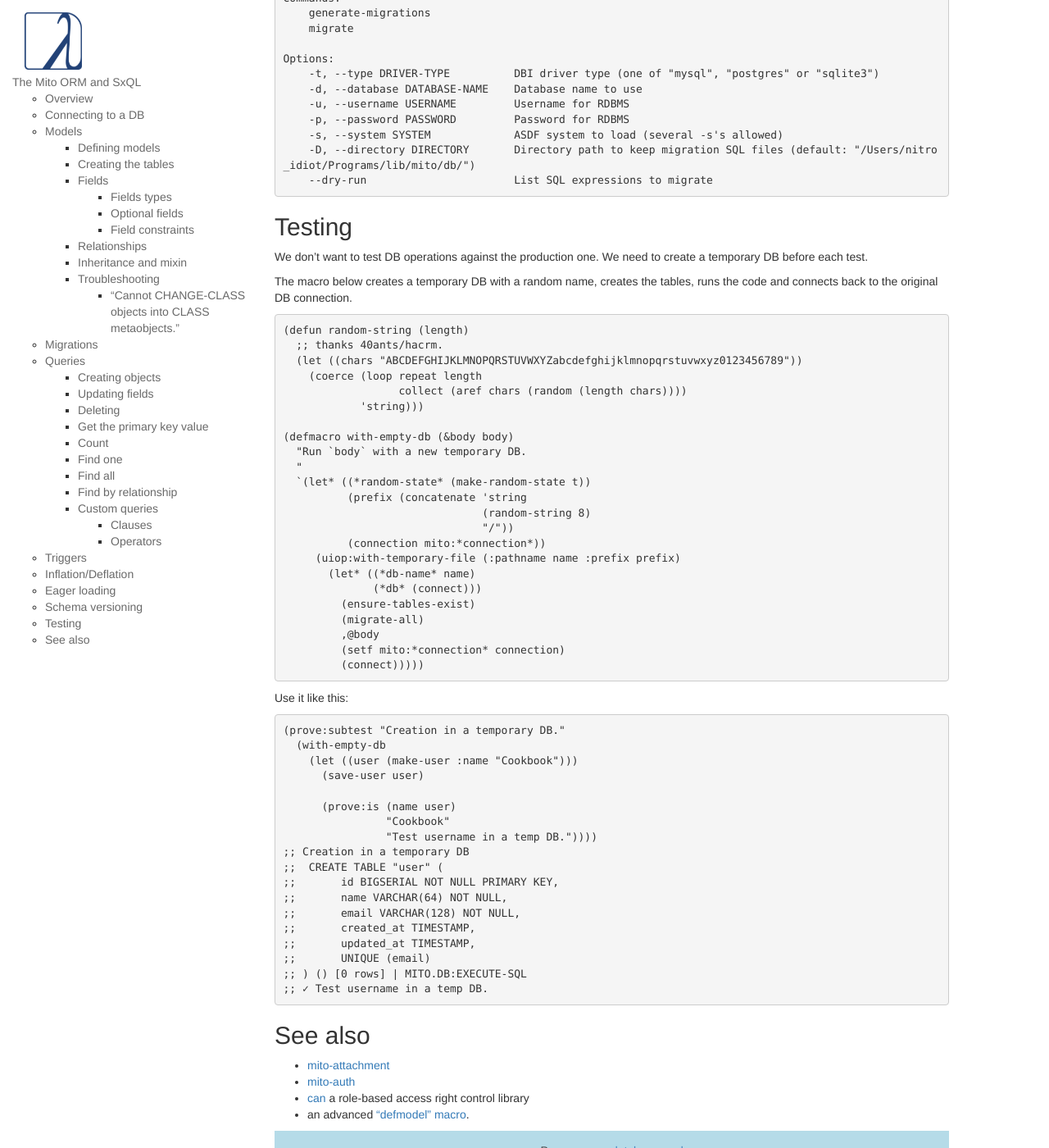
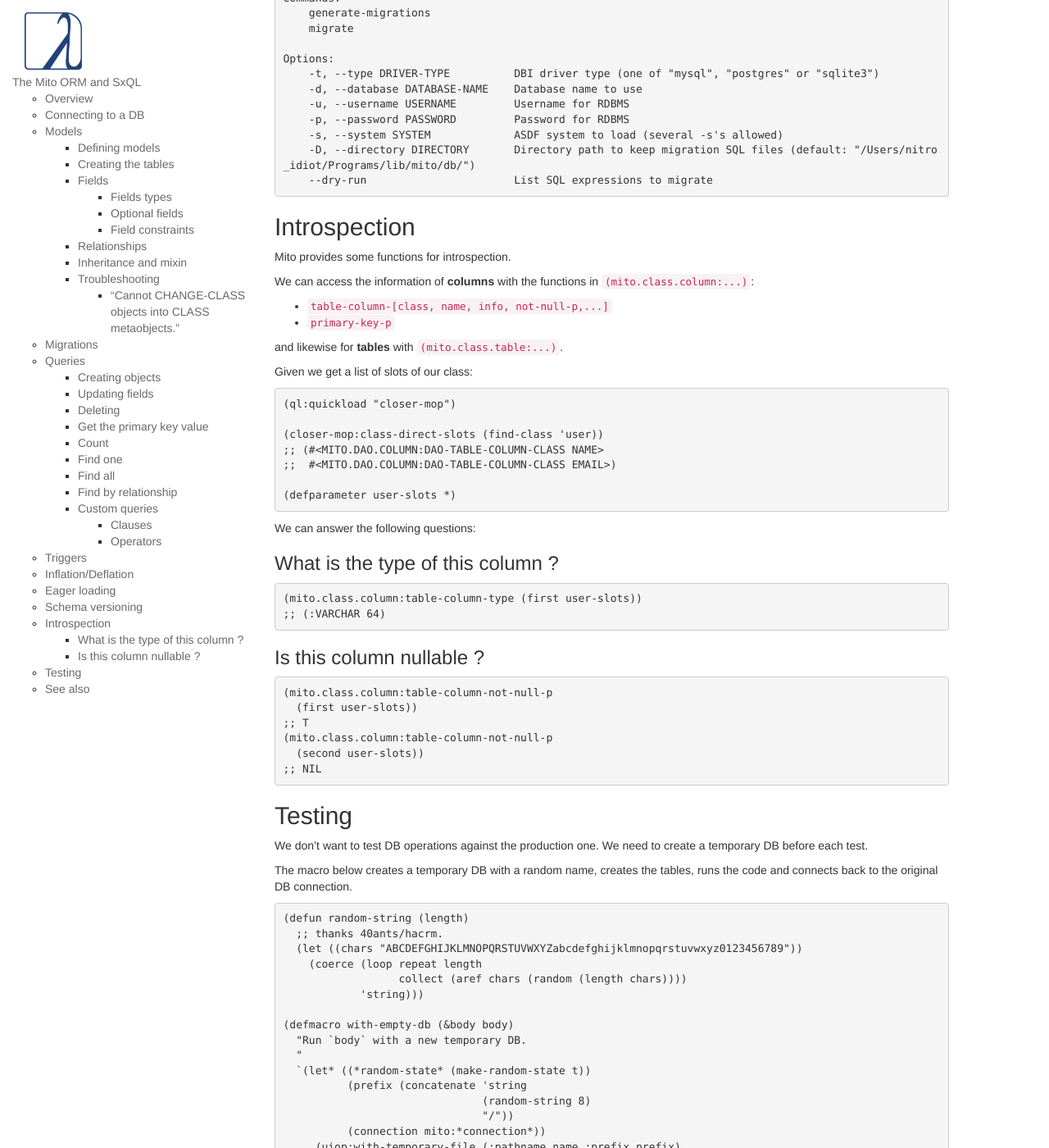
Before and after one commit to LispCookbook/cl-cookbook, a Jekyll site: the page built from databases.md, in a window 1280 px wide and 1400 px high, scrolled down 10608 px. Shown: the whole window at 82% size. Built offline with Jekyll 4.4.1, drawn with Linux system fonts in a browser that asks for light colours.

Commit message:
db: mito column and table introspection

```diff
--- a/databases.md
+++ b/databases.md
@@ -684,6 +684,51 @@ Options:
     --dry-run                       List SQL expressions to migrate
 ~~~
 
+## Introspection
+
+Mito provides some functions for introspection.
+
+We can access the information of **columns** with the functions in
+`(mito.class.column:...)`:
+
+- `table-column-[class, name, info, not-null-p,...]`
+- `primary-key-p`
+
+and likewise for **tables** with `(mito.class.table:...)`.
+
+Given we get a list of slots of our class:
+
+~~~lisp
+(ql:quickload "closer-mop")
+
+(closer-mop:class-direct-slots (find-class 'user))
+;; (#<MITO.DAO.COLUMN:DAO-TABLE-COLUMN-CLASS NAME>
+;;  #<MITO.DAO.COLUMN:DAO-TABLE-COLUMN-CLASS EMAIL>)
+
+(defparameter user-slots *)
+~~~
+
+We can answer the following questions:
+
+### What is the type of this column ?
+
+~~~lisp
+(mito.class.column:table-column-type (first user-slots))
+;; (:VARCHAR 64)
+~~~
+
+### Is this column nullable ?
+
+~~~lisp
+(mito.class.column:table-column-not-null-p
+  (first user-slots))
+;; T
+(mito.class.column:table-column-not-null-p
+  (second user-slots))
+;; NIL
+~~~
+
+
 ## Testing
 
 We don't want to test DB operations against the production one. We
```
